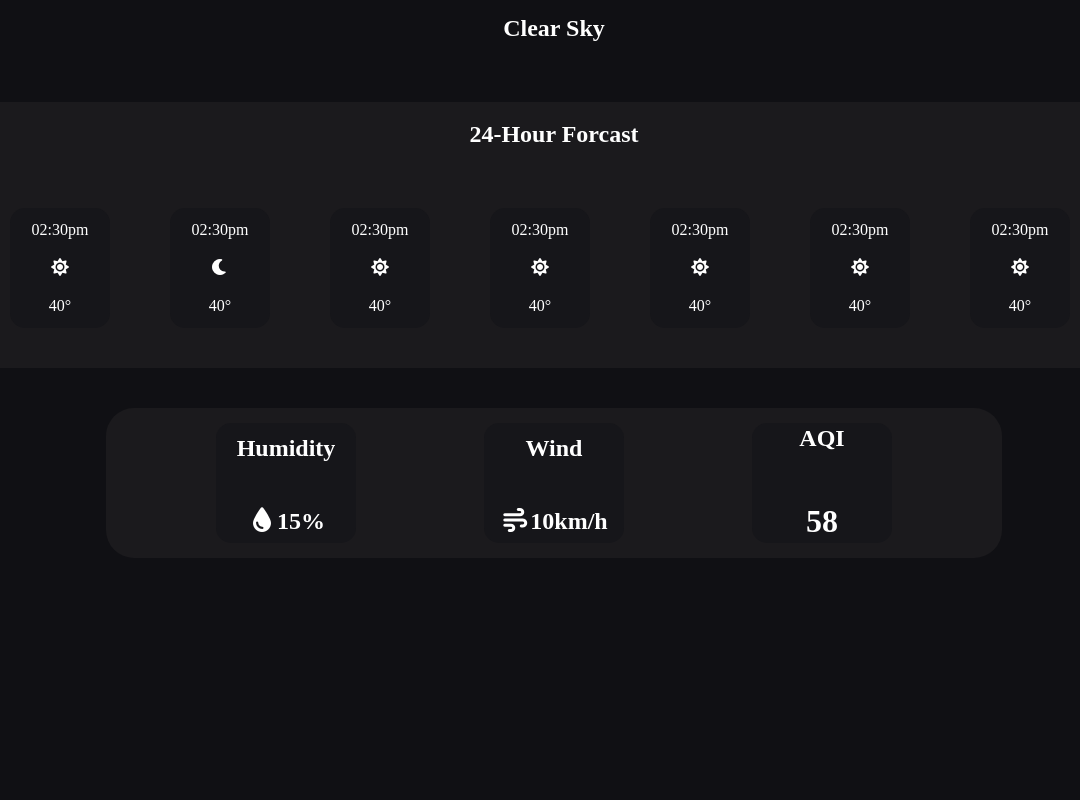
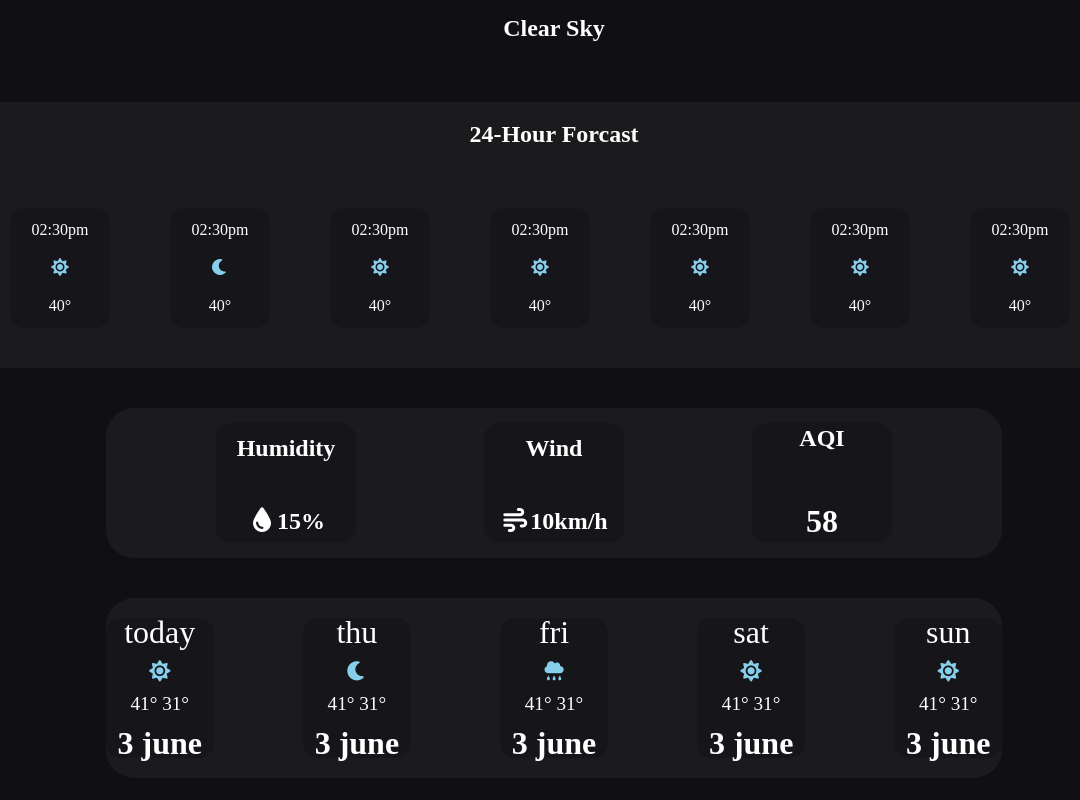
Before and after one commit to Mayanksharma3012/react-weather-app, a React (Vite) app in the folder Weather-Project/: page / in a window 1280 px wide. Shown: the part 332-1132 px from the top of the page, without its empty margins (86-1166 px from the left). Before the commit the page ends 930 px from the top, so only its background shows below. Built offline with nearby package versions, Linux system fonts and the light colour scheme.

Commit message:
added 5-days forcast UI

```diff
--- a/Weather-Project/src/App.jsx
+++ b/Weather-Project/src/App.jsx
@@ -3,6 +3,7 @@ import { Header } from './components/Header'
 import { City } from './components/City'
 import { Hourly_Forcast } from './components/Hourly_Forcast'
 import { HWA } from './components/HWA' // HWA = Humidity Wind AQI.
+import { Daily_Forcast } from './components/5-days_Forcast'
 
 function App() {
 
@@ -12,6 +13,7 @@ function App() {
             <City/>
             <Hourly_Forcast/>
             <HWA/>
+            <Daily_Forcast/>
         </>
     )
 }
--- /dev/null
+++ b/Weather-Project/src/components/5-days_Forcast.css
@@ -0,0 +1,47 @@
+.days_container{
+    padding-left: 15vw;
+    margin-bottom: 40px;
+}
+
+.days{
+    width: 70vw;
+    background-color: #1b1a1d;
+    height: 180px;
+    display: flex;
+    align-items: center;
+    justify-content: center;
+    /* flex-direction: column; */
+    gap: 7vw;
+    border-radius: 28px;
+}
+
+.day{
+    background-color: #16161a;
+    border-radius: 15px;
+    display: flex;
+    flex-direction: column;
+    gap: 10px;
+    height: 140px;
+    width: 140px;
+    /* flex-shrink: 0;     Prevents shrinking when space is tight */
+    /* flex-grow: 0;  */
+    align-items: center;
+    justify-content: center;
+}
+
+.day .Daily-Weekdays{
+    font-size: xx-large;
+}
+
+.day .Daily-Weather{
+    font-size: larger;
+    color: skyblue;
+}
+
+.day .Daily-temp{
+    font-size: larger;
+}
+.day .Daily-Date{
+    font-size: xx-large;
+    font-weight: bold;
+}
--- /dev/null
+++ b/Weather-Project/src/components/5-days_Forcast.jsx
@@ -0,0 +1,46 @@
+import './5-days_Forcast.css'
+
+export function Daily_Forcast(){
+    return(
+        <>
+            <div className="days_container">
+                <div className="days">
+                    <div className="day">
+                        <span className='Daily-Weekdays' >today</span>
+                        <div className="Daily-Weather"><i class="fa-solid fa-sun"></i></div>
+                        <span className="Daily-temp">41° 31°</span>
+                        <div className="Daily-Date">3 june</div>
+                    </div>
+                    <div className="day">
+                        <span className='Daily-Weekdays' >thu</span>
+                        <div className="Daily-Weather"><i class="fa-solid fa-moon"></i></div>
+                        <span className="Daily-temp">41° 31°</span>
+                        <div className="Daily-Date">3 june</div>
+
+                    </div>
+                    <div className="day">
+                        <span className='Daily-Weekdays' >fri</span>
+                        <div className="Daily-Weather"><i class="fa-solid fa-cloud-rain"></i></div>
+                        <span className="Daily-temp">41° 31°</span>
+                        <div className="Daily-Date">3 june</div>
+
+                    </div>
+                    <div className="day">
+                        <span className='Daily-Weekdays' >sat</span>
+                        <div className="Daily-Weather"><i class="fa-solid fa-sun"></i></div>
+                        <span className="Daily-temp">41° 31°</span>
+                        <div className="Daily-Date">3 june</div>
+
+                    </div>
+                    <div className="day">
+                        <span className='Daily-Weekdays' >sun</span>
+                        <div className="Daily-Weather"><i class="fa-solid fa-sun"></i></div>
+                        <span className="Daily-temp">41° 31°</span>
+                        <div className="Daily-Date">3 june</div>
+
+                    </div>
+                </div>
+            </div>
+        </>
+    );
+}
--- a/Weather-Project/src/components/Hourly_Forcast.css
+++ b/Weather-Project/src/components/Hourly_Forcast.css
@@ -74,3 +74,6 @@
     align-items: center;
     justify-content: center;
 }
+.Sun_Moon_logo{
+    color: skyblue;
+}
```
